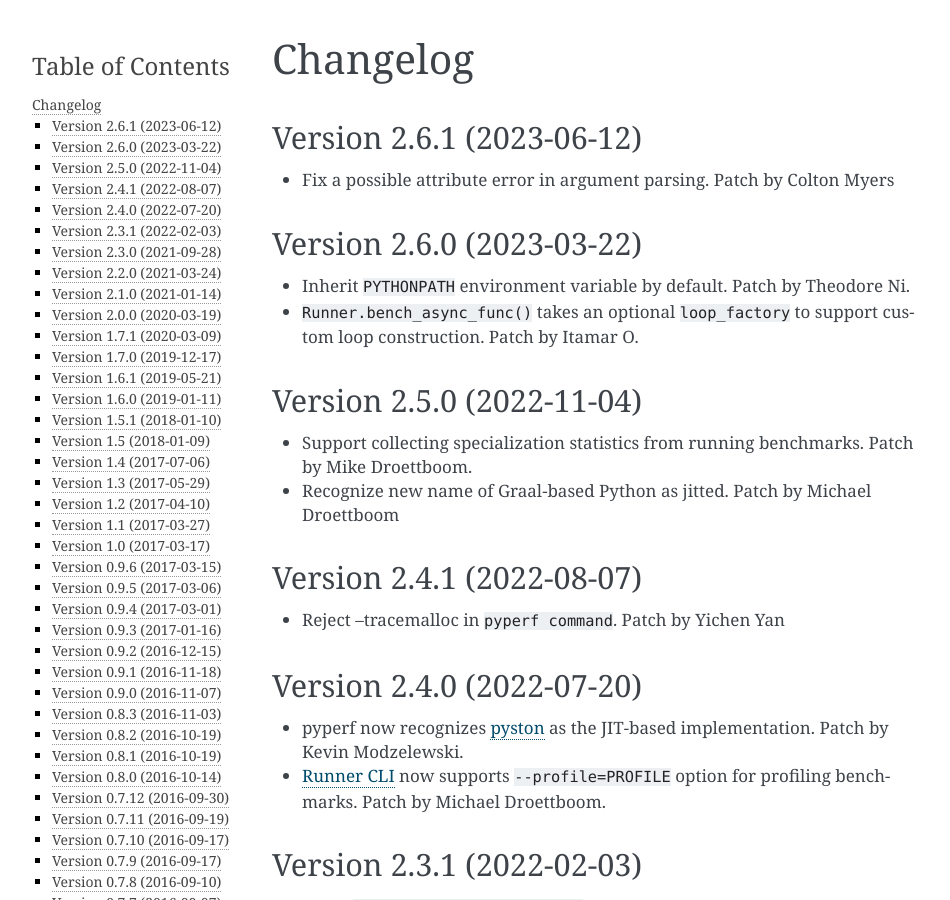
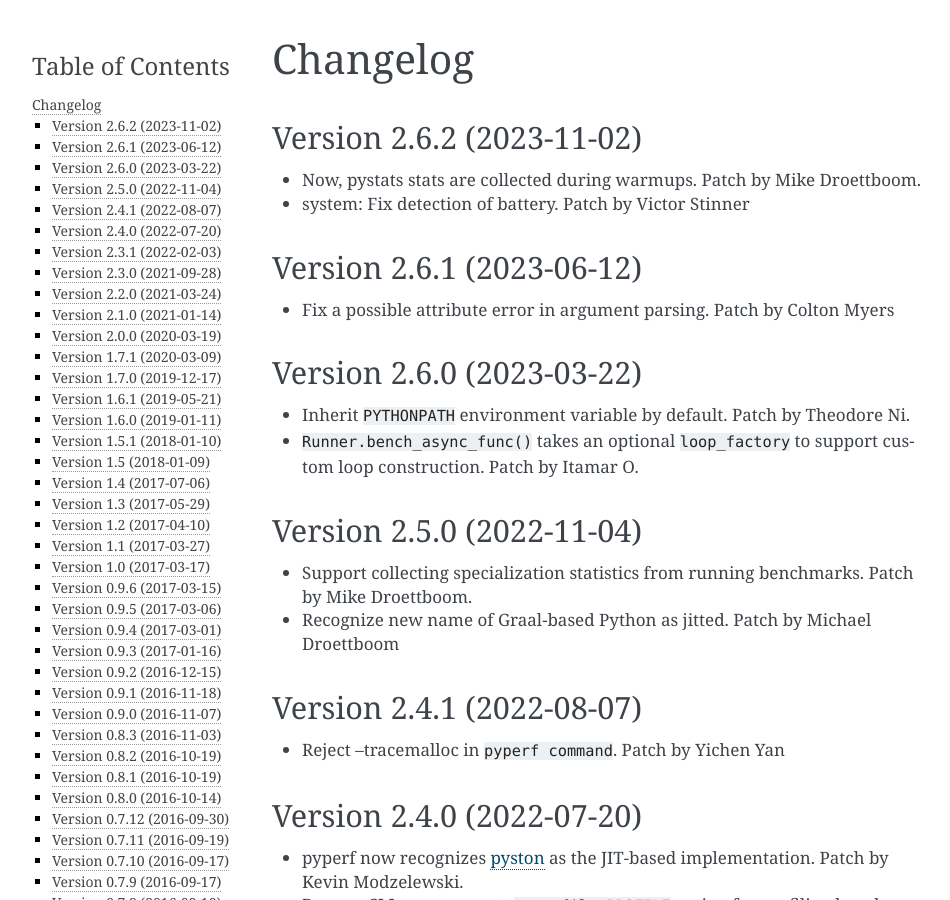
Before and after one commit to psf/pyperf, a Sphinx documentation site: the page built from doc/changelog.rst, in a window 1280 px wide and 900 px high. Shown: the whole window, without its empty margins (148-1098 px from the left). Built offline with Sphinx 7.4.7, drawn with Linux system fonts in a browser that asks for light colours.

Commit message:
pyperf: Prepare releasing 2.6.2 (#171)
* pyperf: Prepare releasing 2.6.2

* Update doc/changelog.rst

Co-authored-by: Victor Stinner <vstinner@python.org>

---------

Co-authored-by: Victor Stinner <vstinner@python.org>

```diff
--- a/doc/changelog.rst
+++ b/doc/changelog.rst
@@ -1,8 +1,16 @@
 Changelog
 =========
 
+Version 2.6.2 (2023-11-02)
+---------------------------
+
+* Now, pystats stats are collected during warmups.
+  Patch by Mike Droettboom.
+* system: Fix detection of battery.
+  Patch by Victor Stinner
+
 Version 2.6.1 (2023-06-12)
--------------
+---------------------------
 
 * Fix a possible attribute error in argument parsing.
   Patch by Colton Myers
--- a/doc/conf.py
+++ b/doc/conf.py
@@ -51,7 +51,7 @@
 # built documents.
 #
 # The short X.Y version.
-version = release = '2.6.1'
+version = release = '2.6.2'
 
 # The language for content autogenerated by Sphinx. Refer to documentation
 # for a list of supported languages.
--- a/pyperf/__init__.py
+++ b/pyperf/__init__.py
@@ -1,6 +1,6 @@
 from time import perf_counter
 
-VERSION = (2, 6, 1)
+VERSION = (2, 6, 2)
 __version__ = '.'.join(map(str, VERSION))
 
 # Export pyperf.perf_counter for backward compatibility with pyperf 1.7
```
